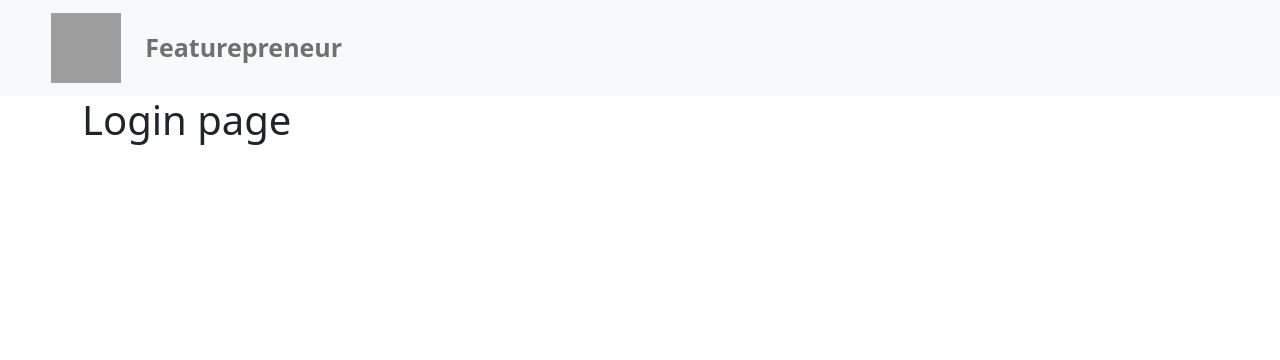
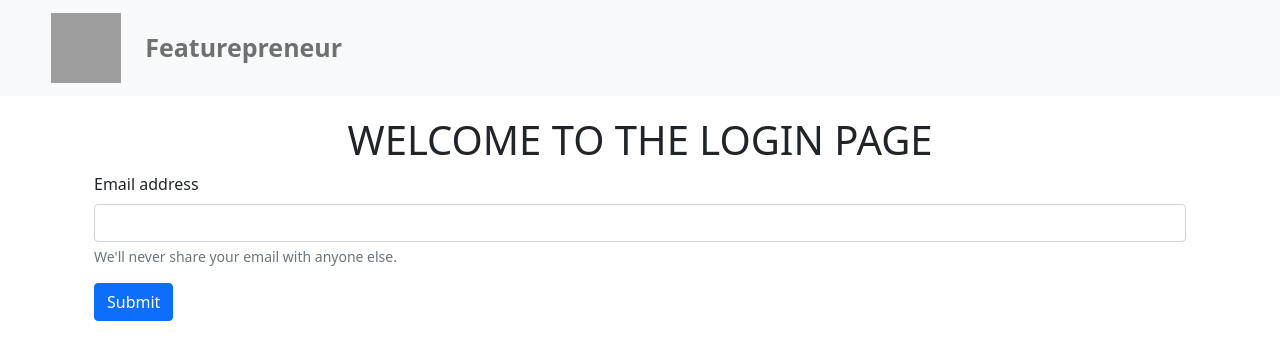
Before and after one commit to tactlabs/polling-app, a Flask app: page / in a window 1280 px wide. Shown: the top 360 px of the page. Run offline with Flask 2, Linux system fonts and the light colour scheme; grey boxes are pictures that could not be loaded.

Commit message:
login page added

```diff
--- a/app.py
+++ b/app.py
@@ -7,9 +7,7 @@ from pymongo import MongoClient
 
 
 app=Flask(__name__)
-# app.secret_key = b'\xcc^\x91\xea\x17-\xd0W\x03\xa7\xf8J0\xac8\xc5'
-# app.config['SECRET_KEY'] = 'd0b0d74670692290101e00cd2e2de48a'
-
+app.config['SECRET_KEY'] = '4aad4c8ec9d4fe4f72aab7ff4e82cc58'
 
 
 load_dotenv
@@ -26,12 +24,17 @@ def login_page():
 
 @app.route('/poll_page',methods=['GET','POST'])
 def get_names():
-    val=[]
-    for x in collection.find({},{"_id" : 0 ,"Name" : 1}):
-        y = x["Name"]
-        val.append(y)
-    print(val)
-    return render_template("index.html",val=val)
+    if "user" in session:
+        user = session["user"]
+        print(user)
+        val=[]
+        for x in collection.find({},{"_id" : 0 ,"Name" : 1}):
+            y = x["Name"]
+            val.append(y)
+        print(val)
+        return render_template("index.html",val=val)
+    else:
+        return redirect(url_for("login"))
 
 
 @app.route('/admin')
@@ -104,5 +107,21 @@ def delete_view():
     collection.delete_one(query)
     return redirect(request.referrer)
 
+@app.route('/login', methods=["GET","POST"])
+def login():
+    if request.method == "POST":
+        user = request.form["nm"]
+        session["user"] = user
+        return redirect(url_for("get_names"))
+    else:
+        if "user" in session:
+            return redirect(url_for("get_names"))
+        return render_template("login.html")
+
+@app.route("/logout",methods=["GET","POST"])
+def logout():
+    session.pop("user",None)
+    return redirect(url_for("login"))
+
 if __name__ == '__main__':
     app.run(debug=True)
--- a/templates/admin.html
+++ b/templates/admin.html
@@ -13,12 +13,12 @@
     </form>
 </div>
 <br> <br>
-<div>
+<!-- <div>
     <form action="/poll_page" method="POST">
         <h5>To view the Polling Page</h5>
         <input class="btn btn-success" type="submit" value="To View">
     </form>
-</div>
+</div> -->
 
 <div class="number center">
     <br><br><br>
--- a/templates/login.html
+++ b/templates/login.html
@@ -2,5 +2,30 @@
 {% block title %} Login-Page {% endblock title%}
 
 {% block content %}
-    <h1>Login page</h1>
+<div>
+    <b>
+        <h1 style="text-align: center; padding-top: 20px;" >WELCOME TO THE LOGIN PAGE</h1>
+    </b>
+</div>
+
+<div class="section">
+    <div class="container">
+        <div class="row">
+            <form action="/login" method="POST" >
+                <div class="mb-3 ">
+                  <label for="exampleInputEmail1" class="form-label">Email address</label>
+                  <input type="email" name="nm" class="form-control" id="exampleInputEmail1" aria-describedby="emailHelp">
+                  <div id="emailHelp"  class="form-text">We'll never share your email with anyone else.</div>
+                </div>
+                <button type="submit" class="btn btn-primary">Submit</button>
+              </form>
+
+        </div>
+
+    </div>
+
+</div>
+
+
+
 {% endblock content %}
```
Also changed, not shown: templates/index.html (+9 -0 lines).
